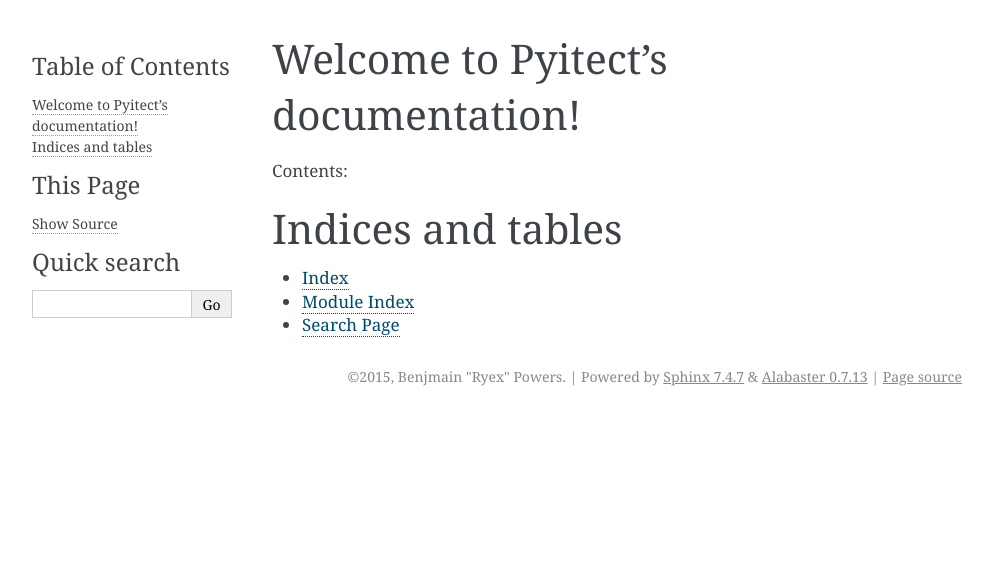
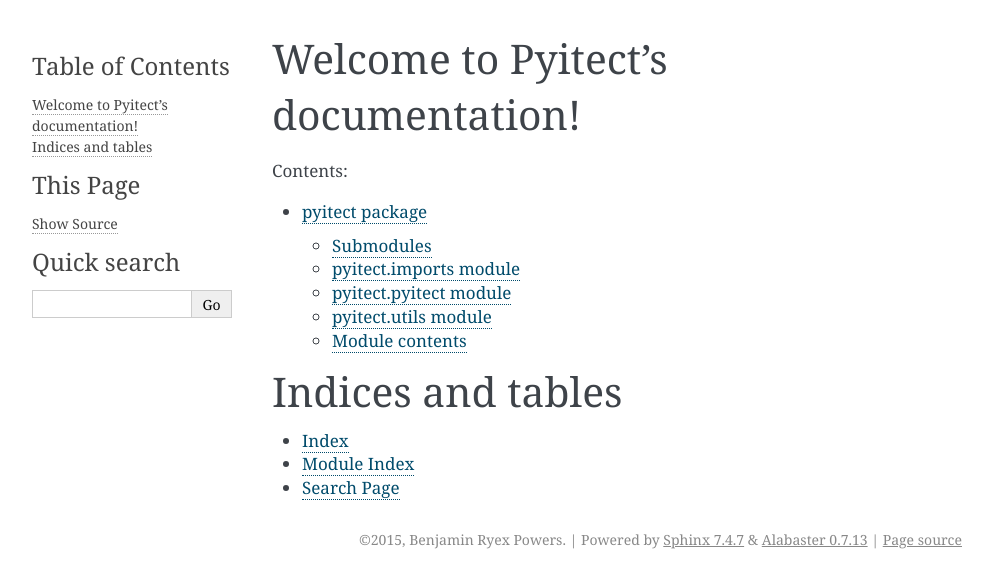
Before and after one commit to Ryex/pyitect, a Sphinx documentation site: the page built from docs/index.rst, in a window 1280 px wide. Shown: the top 588 px of the page, without its empty margins (148-1141 px from the left). Built offline with Sphinx 7.4.7, drawn with Linux system fonts in a browser that asks for light colours.

Commit message:
autodocs for pyitect

```diff
--- a/docs/conf.py
+++ b/docs/conf.py
@@ -2,7 +2,7 @@
 # -*- coding: utf-8 -*-
 #
 # Pyitect documentation build configuration file, created by
-# sphinx-quickstart on Sun Aug 16 02:17:15 2015.
+# sphinx-quickstart on Sun Aug 16 02:31:37 2015.
 #
 # This file is execfile()d with the current directory set to its
 # containing dir.
@@ -33,7 +33,6 @@
 extensions = [
     'sphinx.ext.autodoc',
     'sphinx.ext.todo',
-    'sphinx.ext.coverage',
     'sphinx.ext.viewcode',
 ]
 
@@ -53,24 +52,24 @@
 
 # General information about the project.
 project = 'Pyitect'
-copyright = '2015, Benjmain "Ryex" Powers'
-author = 'Benjmain "Ryex" Powers'
+copyright = '2015, Benjamin Ryex Powers'
+author = 'Benjamin Ryex Powers'
 
 # The version info for the project you're documenting, acts as replacement for
 # |version| and |release|, also used in various other places throughout the
 # built documents.
 #
 # The short X.Y version.
-version = '2'
+version = ''
 # The full version, including alpha/beta/rc tags.
-release = '2'
+release = ''
 
 # The language for content autogenerated by Sphinx. Refer to documentation
 # for a list of supported languages.
 #
 # This is also used if you do content translation via gettext catalogs.
 # Usually you set "language" from the command line for these cases.
-language = None
+language = 'en'
 
 # There are two options for replacing |today|: either, you set today to some
 # non-false value, then it is used:
@@ -229,7 +228,7 @@
 #  author, documentclass [howto, manual, or own class]).
 latex_documents = [
   (master_doc, 'Pyitect.tex', 'Pyitect Documentation',
-   'Benjmain "Ryex" Powers', 'manual'),
+   'Benjamin Ryex Powers', 'manual'),
 ]
 
 # The name of an image file (relative to this directory) to place at the top of
@@ -288,3 +287,73 @@
 
 # If true, do not generate a @detailmenu in the "Top" node's menu.
 #texinfo_no_detailmenu = False
+
+
+# -- Options for Epub output ----------------------------------------------
+
+# Bibliographic Dublin Core info.
+epub_title = project
+epub_author = author
+epub_publisher = author
+epub_copyright = copyright
+
+# The basename for the epub file. It defaults to the project name.
+#epub_basename = project
+
+# The HTML theme for the epub output. Since the default themes are not optimized
+# for small screen space, using the same theme for HTML and epub output is
+# usually not wise. This defaults to 'epub', a theme designed to save visual
+# space.
+#epub_theme = 'epub'
+
+# The language of the text. It defaults to the language option
+# or 'en' if the language is not set.
+#epub_language = ''
+
+# The scheme of the identifier. Typical schemes are ISBN or URL.
+#epub_scheme = ''
+
+# The unique identifier of the text. This can be a ISBN number
+# or the project homepage.
+#epub_identifier = ''
+
+# A unique identification for the text.
+#epub_uid = ''
+
+# A tuple containing the cover image and cover page html template filenames.
+#epub_cover = ()
+
+# A sequence of (type, uri, title) tuples for the guide element of content.opf.
+#epub_guide = ()
+
+# HTML files that should be inserted before the pages created by sphinx.
+# The format is a list of tuples containing the path and title.
+#epub_pre_files = []
+
+# HTML files shat should be inserted after the pages created by sphinx.
+# The format is a list of tuples containing the path and title.
+#epub_post_files = []
+
+# A list of files that should not be packed into the epub file.
+epub_exclude_files = ['search.html']
+
+# The depth of the table of contents in toc.ncx.
+#epub_tocdepth = 3
+
+# Allow duplicate toc entries.
+#epub_tocdup = True
+
+# Choose between 'default' and 'includehidden'.
+#epub_tocscope = 'default'
+
+# Fix unsupported image types using the Pillow.
+#epub_fix_images = False
+
+# Scale large images.
+#epub_max_image_width = 0
+
+# How to display URL addresses: 'footnote', 'no', or 'inline'.
+#epub_show_urls = 'inline'
+
+# If false, no index is generated.
+#epub_use_index = True
--- a/docs/index.rst
+++ b/docs/index.rst
@@ -9,8 +9,9 @@
 Contents:
 
 .. toctree::
-   :maxdepth: 2
+   :maxdepth: 4
 
+   pyitect
 
 
 Indices and tables
--- /dev/null
+++ b/docs/pyitect.rst
@@ -0,0 +1,38 @@
+pyitect package
+===============
+
+Submodules
+----------
+
+pyitect.imports module
+----------------------
+
+.. automodule:: pyitect.imports
+    :members:
+    :undoc-members:
+    :show-inheritance:
+
+pyitect.pyitect module
+----------------------
+
+.. automodule:: pyitect.pyitect
+    :members:
+    :undoc-members:
+    :show-inheritance:
+
+pyitect.utils module
+--------------------
+
+.. automodule:: pyitect.utils
+    :members:
+    :undoc-members:
+    :show-inheritance:
+
+
+Module contents
+---------------
+
+.. automodule:: pyitect
+    :members:
+    :undoc-members:
+    :show-inheritance:
```
Also changed, not shown: other parts of docs/index.rst (+1 -1 lines).
